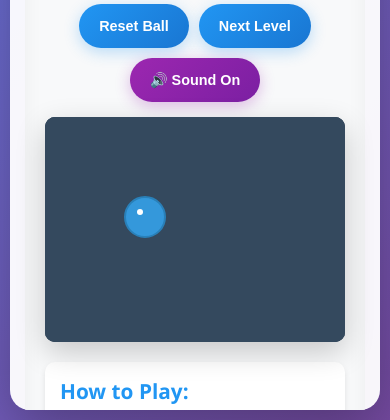
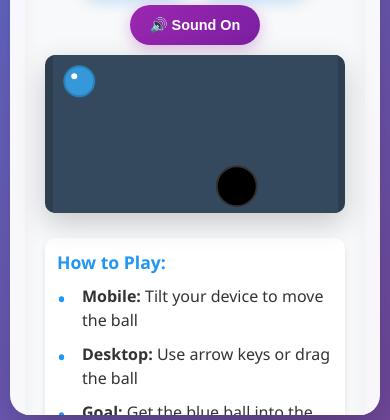
Before and after one commit to nagaepoc/ball-in-hole, a plain HTML site: page index.html in a window 390 px wide. Shown: the part 424-844 px from the top of the page. Drawn offline with nearby package versions, Linux system fonts and the light colour scheme.

Commit message:
[] Improvements
- Increase the play area
- Increase the ball speed

```diff
--- a/assets/css/style.css
+++ b/assets/css/style.css
@@ -173,6 +173,7 @@ h1 {
     display: flex;
     justify-content: center;
     align-items: center;
+    max-height: 70vh;
 }
 
 #game-canvas {
@@ -357,44 +358,60 @@ footer {
 /* Responsive Design */
 @media (max-width: 768px) {
     body {
-        padding: 10px;
+        padding: 5px;
     }
 
     .container {
-        padding: 15px;
-        max-height: calc(100vh - 20px);
+        padding: 10px;
+        max-height: calc(100vh - 10px);
     }
 
     h1 {
-        font-size: 2.2rem;
+        font-size: 1.8rem;
+        margin-bottom: 5px;
+    }
+
+    .subtitle {
+        font-size: 1rem;
     }
 
     .game-header {
         flex-direction: column;
         align-items: stretch;
-        margin-bottom: 15px;
-        gap: 15px;
+        margin-bottom: 10px;
+        gap: 10px;
     }
 
     .stats {
         justify-content: space-around;
-        padding: 12px 15px;
+        padding: 10px;
+        gap: 15px;
+    }
+
+    .stat-value {
+        font-size: 1.5rem;
     }
 
     .controls {
         justify-content: center;
         flex-wrap: wrap;
-        gap: 10px;
+        gap: 8px;
     }
 
     .game-footer {
         flex-direction: column;
-        gap: 20px;
+        gap: 15px;
+        margin-top: 10px;
     }
 
     .instructions {
         min-width: 100%;
-        padding: 15px;
+        padding: 12px;
+    }
+
+    .instructions h3 {
+        font-size: 1.1rem;
+        margin-bottom: 10px;
     }
 
     .pwa-install {
@@ -402,8 +419,32 @@ footer {
     }
 
     .btn {
-        padding: 10px 20px;
-        font-size: 0.9rem;
+        padding: 8px 16px;
+        font-size: 0.85rem;
+        min-height: 40px;
+        min-width: 40px;
+    }
+
+    .canvas-container {
+        max-height: 75vh;
+        margin-bottom: 15px;
+    }
+
+    .credits {
+        padding: 15px;
+        margin-bottom: 15px;
+    }
+
+    .built-by {
+        font-size: 1.2rem;
+    }
+
+    .contact {
+        font-size: 1rem;
+    }
+
+    footer {
+        padding-top: 15px;
     }
 }
 
--- a/assets/js/controls.js
+++ b/assets/js/controls.js
@@ -4,10 +4,12 @@ let orientationHandler = null;
 let keyboardHandler = null;
 let mouseHandler = null;
 let currentGravity = { x: 0, y: 0 };
+let isMobile = false;
 const MAX_TILT = 45;
 const GRAVITY_SCALE = 0.001;
 
-function initControls(callback) {
+function initControls(callback, mobile = false) {
+    isMobile = mobile;
     setupDeviceOrientation(callback);
     setupKeyboardControls(callback);
     setupMouseControls(callback);
@@ -61,8 +63,9 @@ function calculateGravityFromOrientation(event) {
     beta = clamp(beta, -MAX_TILT, MAX_TILT);
     gamma = clamp(gamma, -MAX_TILT, MAX_TILT);
 
-    const x = (gamma / MAX_TILT) * GRAVITY_SCALE;
-    const y = (beta / MAX_TILT) * GRAVITY_SCALE;
+    const gravityScale = isMobile ? GRAVITY_SCALE * 2 : GRAVITY_SCALE;
+    const x = (gamma / MAX_TILT) * gravityScale;
+    const y = (beta / MAX_TILT) * gravityScale;
 
     return { x, y };
 }
@@ -74,7 +77,7 @@ function setupKeyboardControls(callback) {
         keys[e.key] = e.type === 'keydown';
 
         let x = 0, y = 0;
-        const force = 0.0005;
+        const force = isMobile ? 0.001 : 0.0005;
 
         if (keys['ArrowUp'] || keys['w'] || keys['W']) y = -force;
         if (keys['ArrowDown'] || keys['s'] || keys['S']) y = force;
@@ -181,7 +184,7 @@ function setupTouchControls(callback) {
         const dx = touchX - touchStartX;
         const dy = touchY - touchStartY;
 
-        const forceScale = 0.00002;
+        const forceScale = isMobile ? 0.00005 : 0.00002;
         const x = dx * forceScale;
         const y = dy * forceScale;
 
--- a/assets/js/game.js
+++ b/assets/js/game.js
@@ -96,6 +96,8 @@ class Game {
         this.lastBallPosition = { x: 0, y: 0 };
         this.isBallMoving = false;
         this.lastCollisionTime = 0;
+        this.gameScale = 1;
+        this.isMobile = false;
 
         this.currentLevel = 1;
         this.moves = 0;
@@ -135,6 +137,24 @@ class Game {
         const container = this.canvas.parentElement;
         const containerRect = container.getBoundingClientRect();
 
+        this.isMobile = window.innerWidth <= 768;
+
+        if (this.isMobile) {
+            const targetWidth = containerRect.width * 0.95;
+            const targetHeight = containerRect.height * 0.7;
+
+            const width = Math.min(targetWidth, 800);
+            const height = Math.min(targetHeight, 600);
+
+            this.canvas.width = width * dpr;
+            this.canvas.height = height * dpr;
+
+            this.ctx.scale(dpr, dpr);
+            this.canvas.style.width = `${width}px`;
+            this.canvas.style.height = `${height}px`;
+
+            this.gameScale = Math.min(width / 800, height / 600);
+        } else {
             const maxWidth = Math.min(containerRect.width, 800);
             const maxHeight = Math.min(containerRect.height, 600);
 
@@ -148,6 +168,9 @@ class Game {
             this.ctx.scale(dpr, dpr);
             this.canvas.style.width = `${width}px`;
             this.canvas.style.height = `${height}px`;
+
+            this.gameScale = scale;
+        }
 
         this.ctx.imageSmoothingEnabled = true;
         this.ctx.imageSmoothingQuality = 'high';
@@ -241,8 +264,8 @@ class Game {
     }
 
     startGame() {
-        this.engine = initPhysics(this.canvas);
-        initControls(this.handleOrientation.bind(this));
+        this.engine = initPhysics(this.canvas, this.isMobile);
+        initControls(this.handleOrientation.bind(this), this.isMobile);
         this.loadLevel(this.currentLevel);
         this.startTimer();
         this.gameRunning = true;
@@ -263,9 +286,14 @@ class Game {
     }
 
     createLevelObjects(level) {
-        this.ball = createBall(level.ballStart.x, level.ballStart.y);
-        this.hole = createHole(level.holePosition.x, level.holePosition.y, level.holePosition.radius);
-        this.walls = createWalls(level.maze);
+        const ballX = level.ballStart.x * this.gameScale;
+        const ballY = level.ballStart.y * this.gameScale;
+        const holeX = level.holePosition.x * this.gameScale;
+        const holeY = level.holePosition.y * this.gameScale;
+
+        this.ball = createBall(ballX, ballY, this.isMobile);
+        this.hole = createHole(holeX, holeY, level.holePosition.radius, this.isMobile);
+        this.walls = createWalls(level.maze, this.isMobile, this.gameScale);
 
         this.drawStaticElements();
     }
--- a/assets/js/physics.js
+++ b/assets/js/physics.js
@@ -11,10 +11,14 @@ const Body = Matter.Body;
 let engine;
 let runner;
 
-function initPhysics(canvas) {
+function initPhysics(canvas, isMobile = false) {
     engine = Engine.create();
     engine.world.gravity.x = 0;
     engine.world.gravity.y = 0;
+
+    if (isMobile) {
+        engine.world.gravity.scale = 0.001;
+    }
 
     const render = Render.create({
         canvas: canvas,
@@ -35,11 +39,15 @@ function initPhysics(canvas) {
     return engine;
 }
 
-function createBall(x, y) {
-    const ball = Bodies.circle(x, y, 20, {
-        density: 0.001,
+function createBall(x, y, isMobile = false) {
+    const radius = isMobile ? 15 : 20;
+    const density = isMobile ? 0.0005 : 0.001;
+    const frictionAir = isMobile ? 0.005 : 0.01;
+
+    const ball = Bodies.circle(x, y, radius, {
+        density: density,
         friction: 0.01,
-        frictionAir: 0.01,
+        frictionAir: frictionAir,
         restitution: 0.3,
         render: {
             fillStyle: '#3498db',
@@ -52,8 +60,9 @@ function createBall(x, y) {
     return ball;
 }
 
-function createHole(x, y, radius = 25) {
-    const hole = Bodies.circle(x, y, radius, {
+function createHole(x, y, radius = 25, isMobile = false) {
+    const holeRadius = isMobile ? 20 : radius;
+    const hole = Bodies.circle(x, y, holeRadius, {
         isStatic: true,
         isSensor: true,
         render: {
@@ -67,15 +76,17 @@ function createHole(x, y, radius = 25) {
     return hole;
 }
 
-function createWalls(wallsData) {
+function createWalls(wallsData, isMobile = false, scale = 1) {
     const walls = [];
 
     wallsData.forEach(wallData => {
+        const x = (wallData.x + wallData.width / 2) * scale;
+        const y = (wallData.y + wallData.height / 2) * scale;
+        const width = wallData.width * scale;
+        const height = wallData.height * scale;
+
         const wall = Bodies.rectangle(
-            wallData.x + wallData.width / 2,
-            wallData.y + wallData.height / 2,
-            wallData.width,
-            wallData.height,
+            x, y, width, height,
             {
                 isStatic: true,
                 render: {
```
Lines whose indentation alone changed are shown as unchanged.
